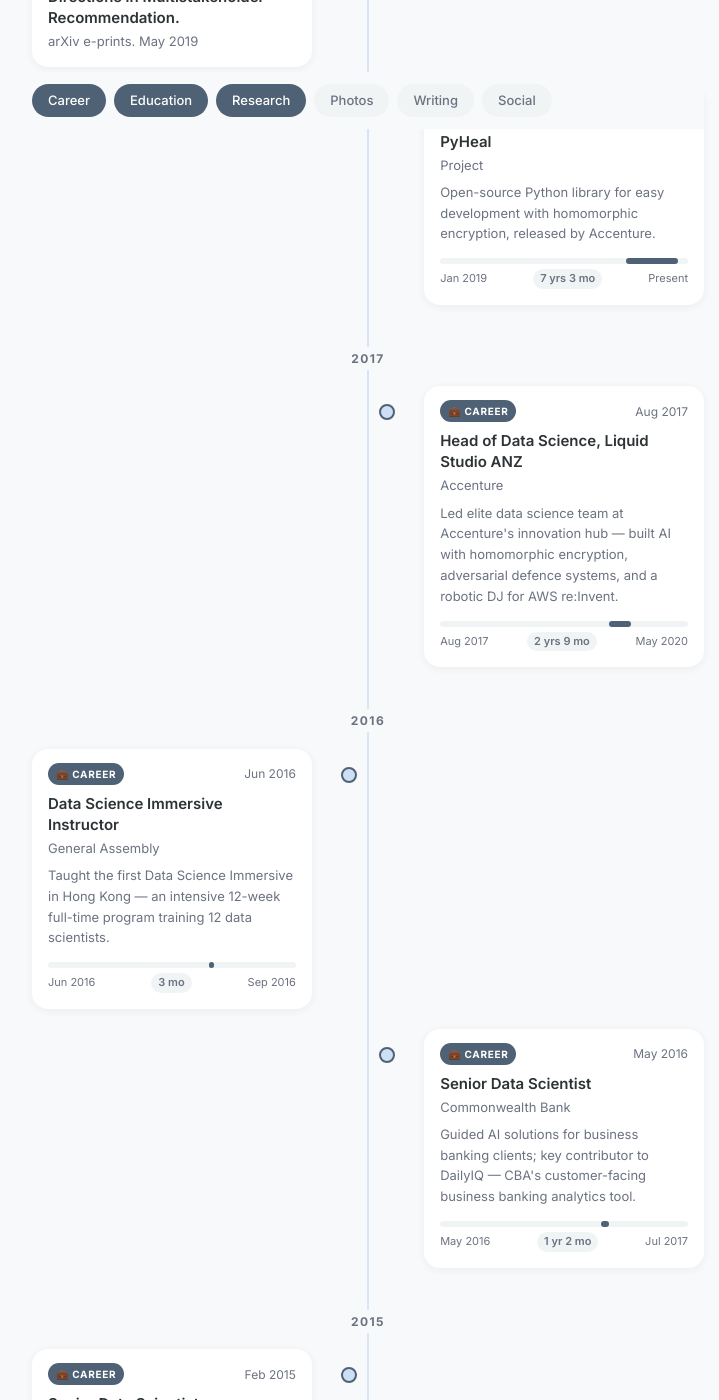
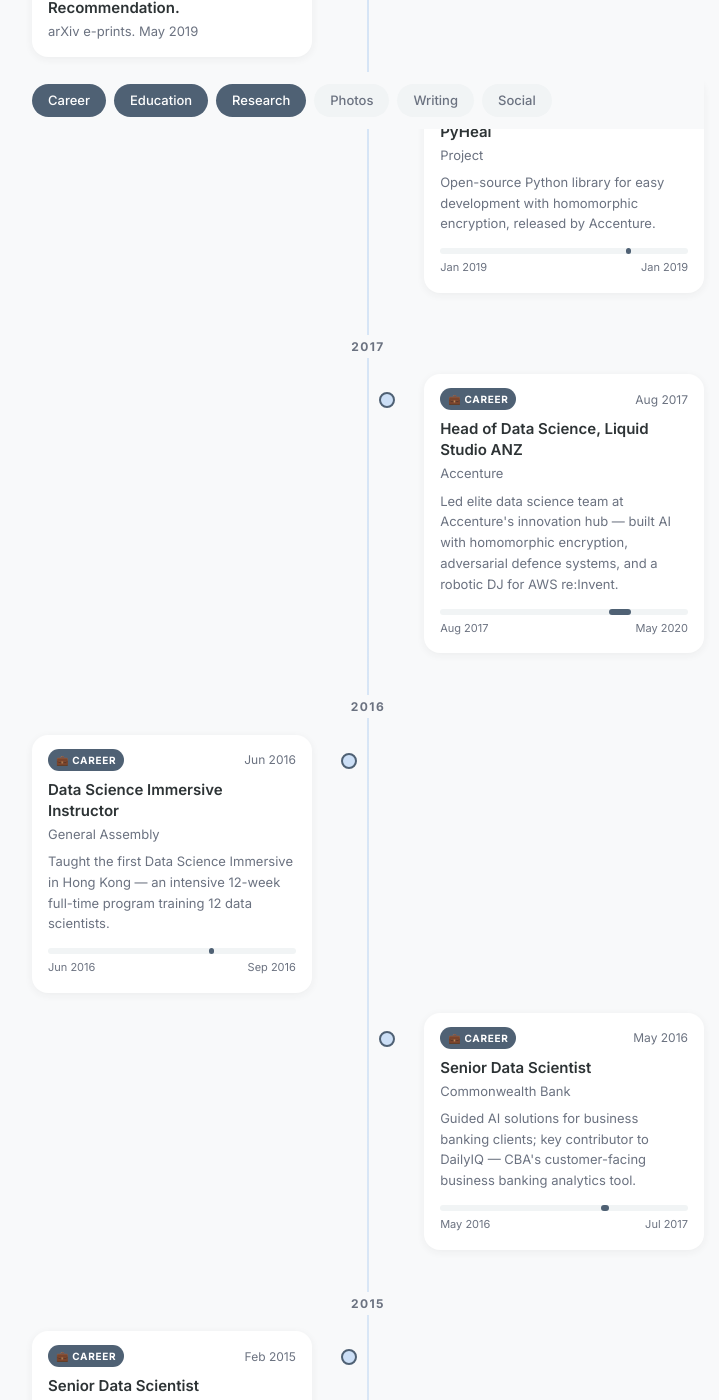
Before and after one commit to pizzato/pizzato.github.io, a Jekyll site: the page built from timeline/index.md, in a window 1280 px wide and 1400 px high, scrolled down 4978 px. Shown: the whole window, without its empty margins (272-991 px from the left). Built offline with Jekyll 4.4.1, drawn with Linux system fonts in a browser that asks for light colours; some of the changed text lies outside the part shown.

Commit message:
fix: remove duration label from span bar; PyHeal as single point event

```diff
--- a/_data/career.yml
+++ b/_data/career.yml
@@ -155,4 +155,4 @@
     description: "Open-source Python library for easy development with homomorphic encryption, released by Accenture."
     url: "https://github.com/Accenture/pyheal"
     start: "2019-01-01"
-    end: null
+    end: "2019-01-01"
--- a/_layouts/timeline.html
+++ b/_layouts/timeline.html
@@ -113,19 +113,12 @@
                   {% assign bar_edge = bar_left | plus: bar_width %}
                   {% if bar_edge > 100 %}{% assign bar_width = 100 | minus: bar_left %}{% endif %}
 
-                  {% assign dur_months = i_ey | minus: i_sy | times: 12 | plus: i_em | minus: i_sm %}
-                  {% assign dur_yrs = dur_months | divided_by: 12 %}
-                  {% assign dur_rem  = dur_months | modulo: 12 %}
-
                   <div class="tl-span">
                     <div class="tl-span-track">
                       <div class="tl-span-fill" style="left:{{ bar_left }}%;width:{{ bar_width }}%"></div>
                     </div>
                     <div class="tl-span-labels">
                       <span>{{ item.date | date: "%b %Y" }}</span>
-                      <span class="tl-span-dur">
-                        {% if dur_yrs > 0 %}{{ dur_yrs }} yr{% if dur_yrs != 1 %}s{% endif %}{% if dur_rem > 0 %} {{ dur_rem }} mo{% endif %}{% elsif dur_months > 0 %}{{ dur_months }} mo{% else %}&lt; 1 mo{% endif %}
-                      </span>
                       <span>{{ end_label }}</span>
                     </div>
                   </div>
```
Also changed, not shown: _data/timeline.json.
